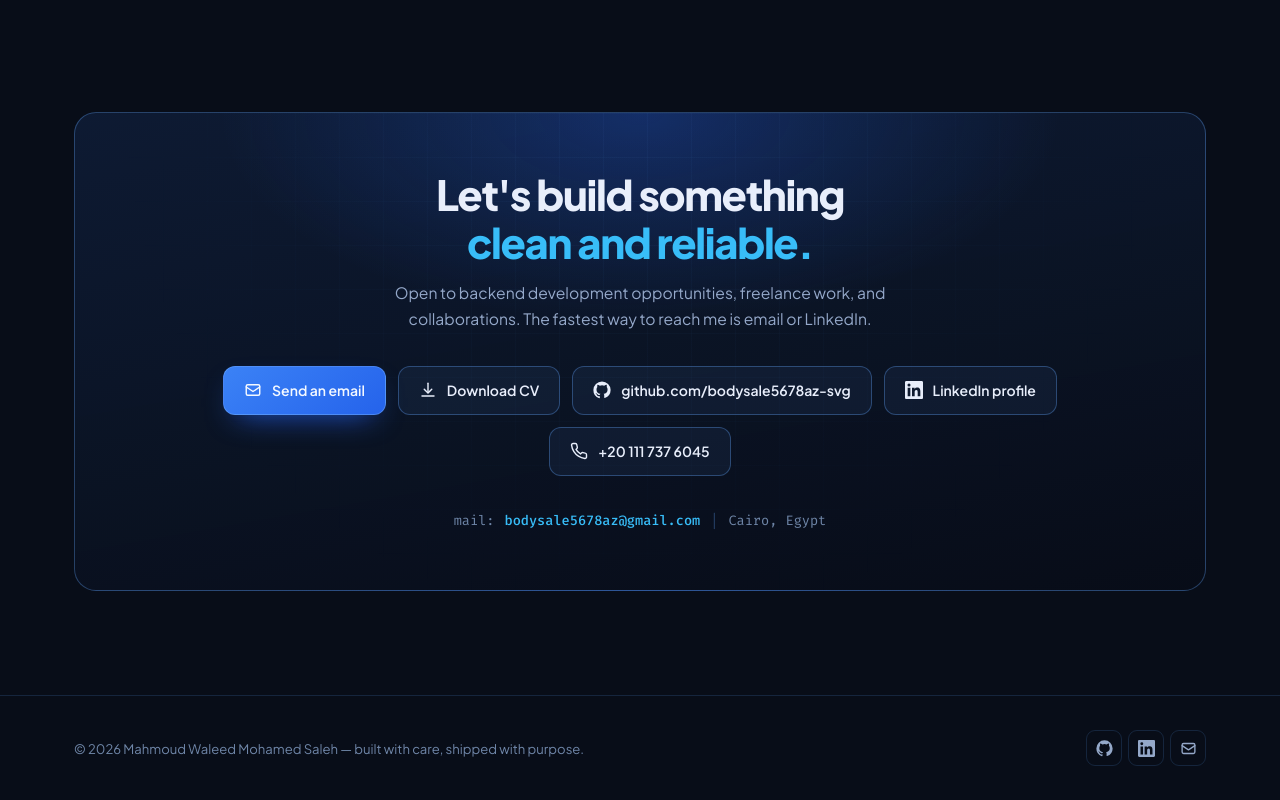
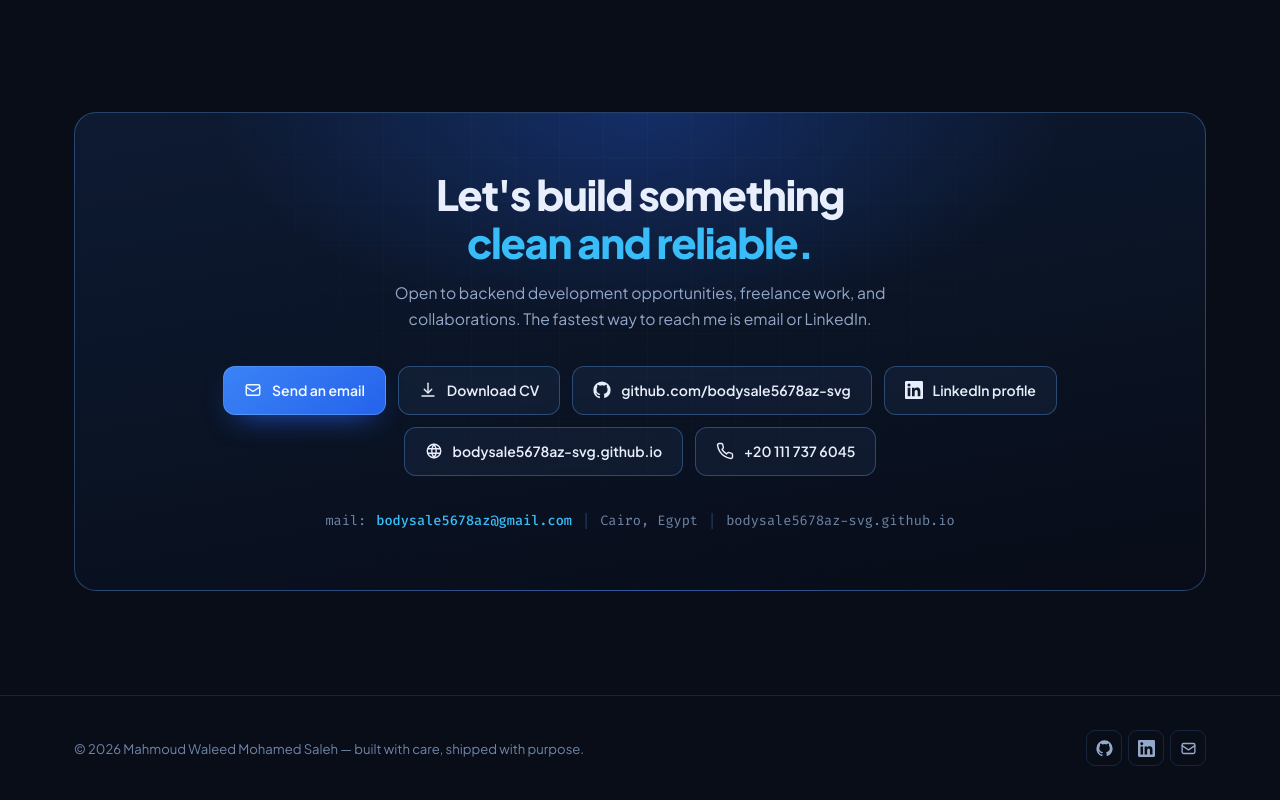
Before and after one commit to bodysale5678az-svg/bodysale5678az-svg.github.io, a plain HTML site: page index.html in a window 1280 px wide. Shown: the part 5281-6081 px from the top of the page. Drawn offline with Linux system fonts and the light colour scheme.

Commit message:
Add portfolio link to CV header and contact section

```diff
--- a/index.html
+++ b/index.html
@@ -947,6 +947,10 @@ footer{border-top:1px solid var(--hair);padding:34px 0}
           <svg viewBox="0 0 24 24" fill="currentColor"><path d="M20.45 20.45h-3.55v-5.57c0-1.33-.02-3.04-1.85-3.04-1.85 0-2.14 1.45-2.14 2.94v5.67H9.35V9h3.41v1.56h.05a3.74 3.74 0 0 1 3.37-1.85c3.6 0 4.27 2.37 4.27 5.46v6.28ZM5.34 7.43a2.06 2.06 0 1 1 0-4.12 2.06 2.06 0 0 1 0 4.12Zm1.78 13.02H3.56V9h3.56v11.45ZM22.22 0H1.77C.79 0 0 .77 0 1.72v20.56C0 23.23.79 24 1.77 24h20.45c.98 0 1.78-.77 1.78-1.72V1.72C24 .77 23.2 0 22.22 0Z"/></svg>
           LinkedIn profile
         </a>
+        <a class="clink" href="https://bodysale5678az-svg.github.io" target="_blank" rel="noopener">
+          <svg viewBox="0 0 24 24" fill="none" stroke="currentColor" stroke-width="1.9" stroke-linecap="round" stroke-linejoin="round"><circle cx="12" cy="12" r="9"/><path d="M3.6 9h16.8M3.6 15h16.8"/><path d="M12 3a15 15 0 0 1 0 18 15 15 0 0 1 0-18z"/></svg>
+          bodysale5678az-svg.github.io
+        </a>
         <a class="clink" href="tel:+201117376045">
           <svg viewBox="0 0 24 24" fill="none" stroke="currentColor" stroke-width="1.9" stroke-linecap="round" stroke-linejoin="round"><path d="M22 16.9v3a2 2 0 0 1-2.2 2 19.8 19.8 0 0 1-8.6-3.1 19.5 19.5 0 0 1-6-6A19.8 19.8 0 0 1 2.1 4.2 2 2 0 0 1 4.1 2h3a2 2 0 0 1 2 1.7c.1 1 .3 1.9.6 2.8a2 2 0 0 1-.5 2.1L8 9.9a16 16 0 0 0 6 6l1.3-1.2a2 2 0 0 1 2.1-.5c.9.3 1.8.5 2.8.6a2 2 0 0 1 1.8 2.1z"/></svg>
           +20 111 737 6045
@@ -957,6 +961,8 @@ footer{border-top:1px solid var(--hair);padding:34px 0}
         <span style="color:var(--muted-2)">mail:</span> <b>bodysale5678az@gmail.com</b>
         <span style="color:var(--hair-strong)">|</span>
         <span style="color:var(--muted-2)">Cairo, Egypt</span>
+        <span style="color:var(--hair-strong)">|</span>
+        <span style="color:var(--muted-2)">bodysale5678az-svg.github.io</span>
       </div>
     </div>
   </div>
```
Also changed, not shown: cv.html (+1 -0 lines), 1 other file.
